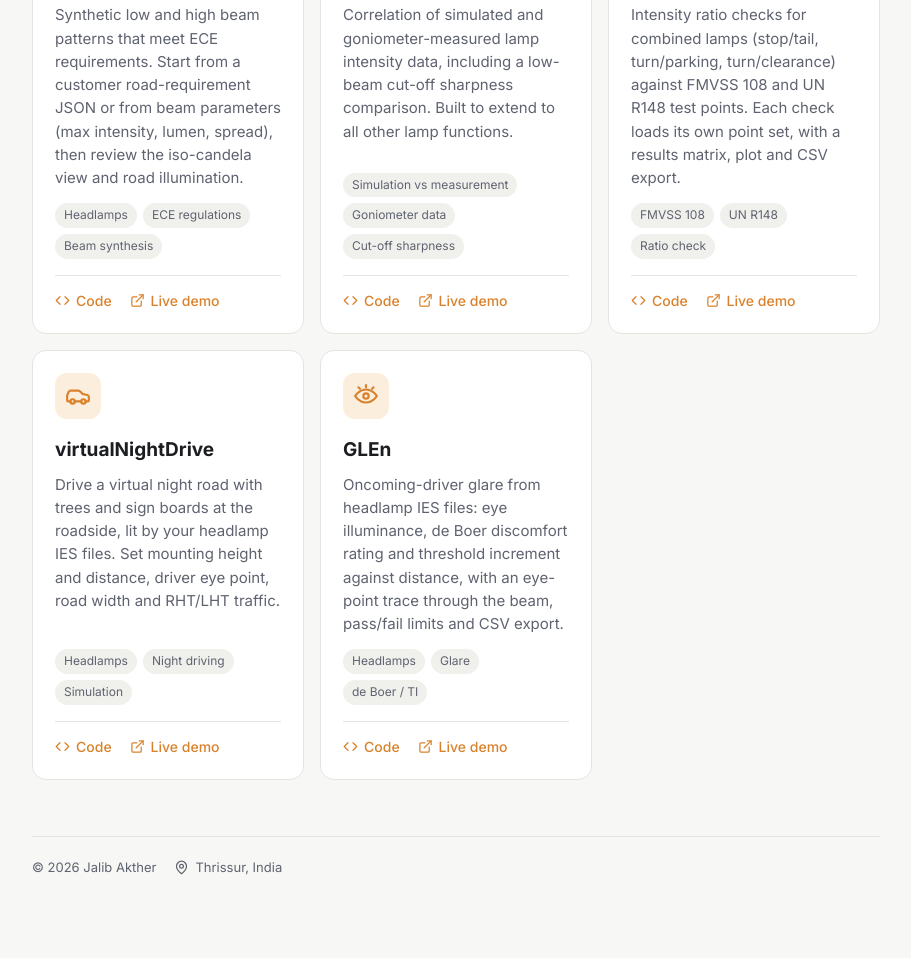
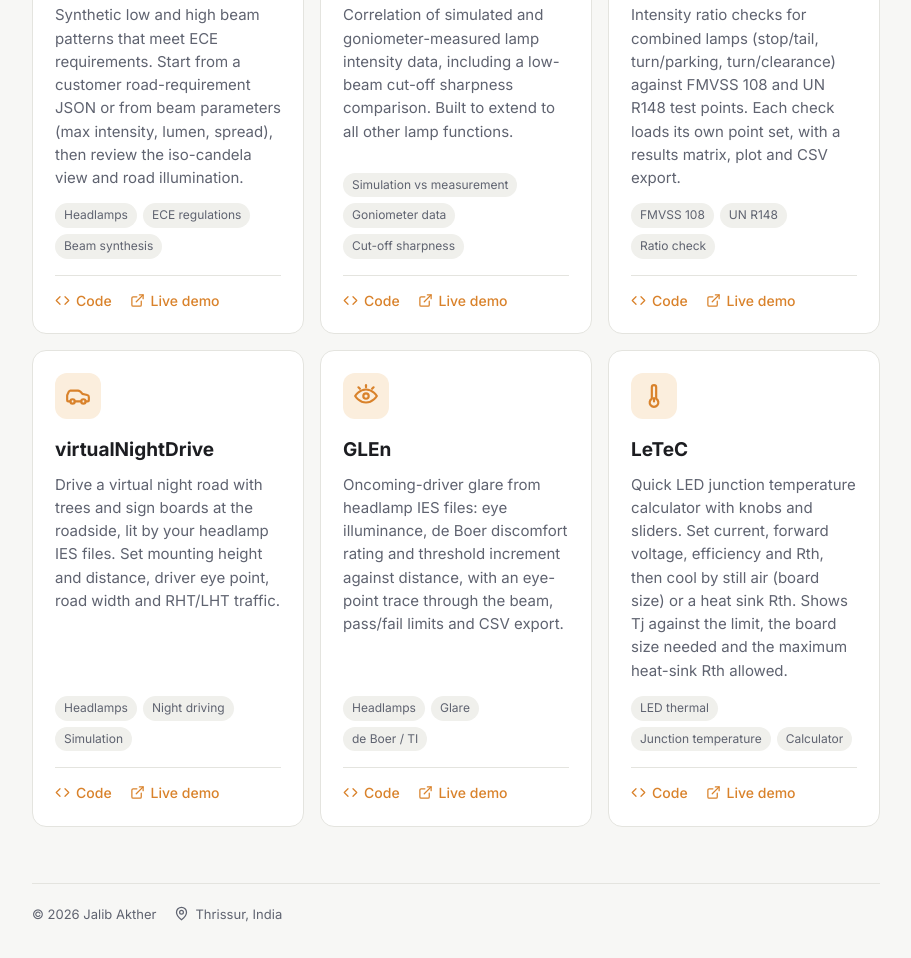
Before and after one commit to jalibakthermk/jalibakthermk.github.io, a plain HTML site: page index.html in a window 1280 px wide. Shown: the part 930-1888 px from the top of the page, without its empty margins (184-1095 px from the left). Before the commit the page ends 1847 px from the top, so only its background shows below. Drawn offline with Linux system fonts and the light colour scheme.

Commit message:
Add LeTeC card to portfolio
Co-Authored-By: Claude Opus 5.5 <noreply@anthropic.com>
Claude-Session: https://claude.ai/code/session_01FaicZgCjr59AoSbUJ8Upek

```diff
--- a/index.html
+++ b/index.html
@@ -137,6 +137,7 @@
   <symbol id="icon-ratio" viewBox="0 0 24 24"><line x1="19" x2="5" y1="5" y2="19"/><circle cx="6.5" cy="6.5" r="2.5"/><circle cx="17.5" cy="17.5" r="2.5"/></symbol>
   <symbol id="icon-drive" viewBox="0 0 24 24"><path d="M19 17h2c.6 0 1-.4 1-1v-3c0-.9-.7-1.7-1.5-1.9C18.7 10.6 16 10 16 10s-1.3-1.4-2.2-2.3c-.5-.4-1.1-.7-1.8-.7H5c-.6 0-1.1.4-1.4.9l-1.4 2.9A3.7 3.7 0 0 0 2 12v4c0 .6.4 1 1 1h2"/><circle cx="7" cy="17" r="2"/><path d="M9 17h6"/><circle cx="17" cy="17" r="2"/></symbol>
   <symbol id="icon-glare" viewBox="0 0 24 24"><path d="M2 12s3.5-6 10-6 10 6 10 6-3.5 6-10 6S2 12 2 12z"/><circle cx="12" cy="12" r="2.5"/><path d="M12 2v2"/><path d="m5 4 1.4 1.4"/><path d="m19 4-1.4 1.4"/></symbol>
+  <symbol id="icon-thermo" viewBox="0 0 24 24"><path d="M14 4v10.54a4 4 0 1 1-4 0V4a2 2 0 0 1 4 0Z"/><path d="M12 14v3"/></symbol>
   <symbol id="icon-code" viewBox="0 0 24 24"><polyline points="16 18 22 12 16 6"/><polyline points="8 6 2 12 8 18"/></symbol>
   <symbol id="icon-external" viewBox="0 0 24 24"><path d="M15 3h6v6"/><path d="M10 14 21 3"/><path d="M18 13v6a2 2 0 0 1-2 2H5a2 2 0 0 1-2-2V8a2 2 0 0 1 2-2h6"/></symbol>
   <symbol id="icon-pin" viewBox="0 0 24 24"><path d="M20 10c0 6-8 12-8 12s-8-6-8-12a8 8 0 0 1 16 0Z"/><circle cx="12" cy="10" r="3"/></symbol>
@@ -298,6 +299,21 @@
         </div>
       </article>
 
+      <article class="card">
+        <div class="card-icon"><svg class="i lg"><use href="#icon-thermo"/></svg></div>
+        <h3>LeTeC</h3>
+        <p>Quick LED junction temperature calculator with knobs and sliders. Set current, forward voltage, efficiency and Rth, then cool by still air (board size) or a heat sink Rth. Shows Tj against the limit, the board size needed and the maximum heat-sink Rth allowed.</p>
+        <div class="tags">
+          <span class="tag">LED thermal</span>
+          <span class="tag">Junction temperature</span>
+          <span class="tag">Calculator</span>
+        </div>
+        <div class="card-links">
+          <a href="https://github.com/jalibakthermk/LeTeC"><svg class="i sm"><use href="#icon-code"/></svg> Code</a>
+          <a href="https://jalibakthermk.github.io/LeTeC/"><svg class="i sm"><use href="#icon-external"/></svg> Live demo</a>
+        </div>
+      </article>
+
     </div>
   </section>
 
```
